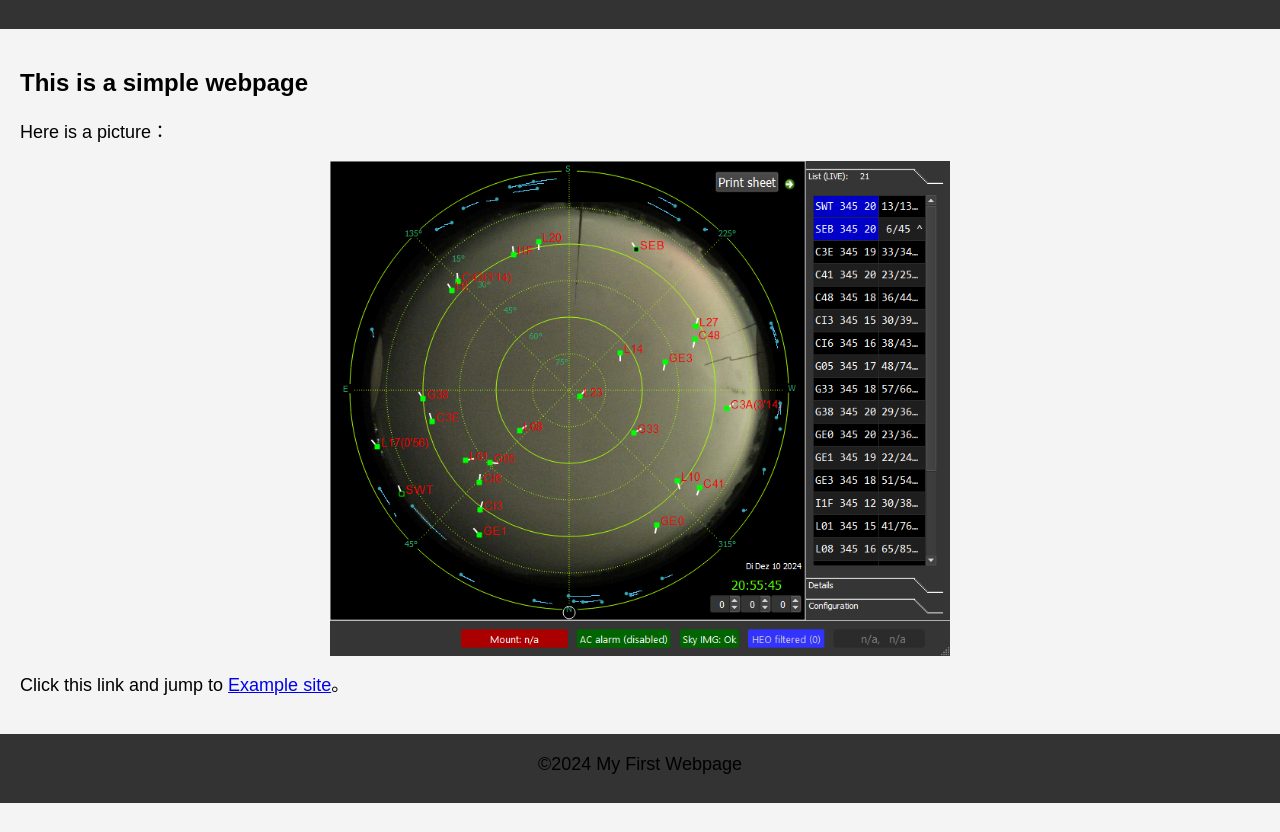
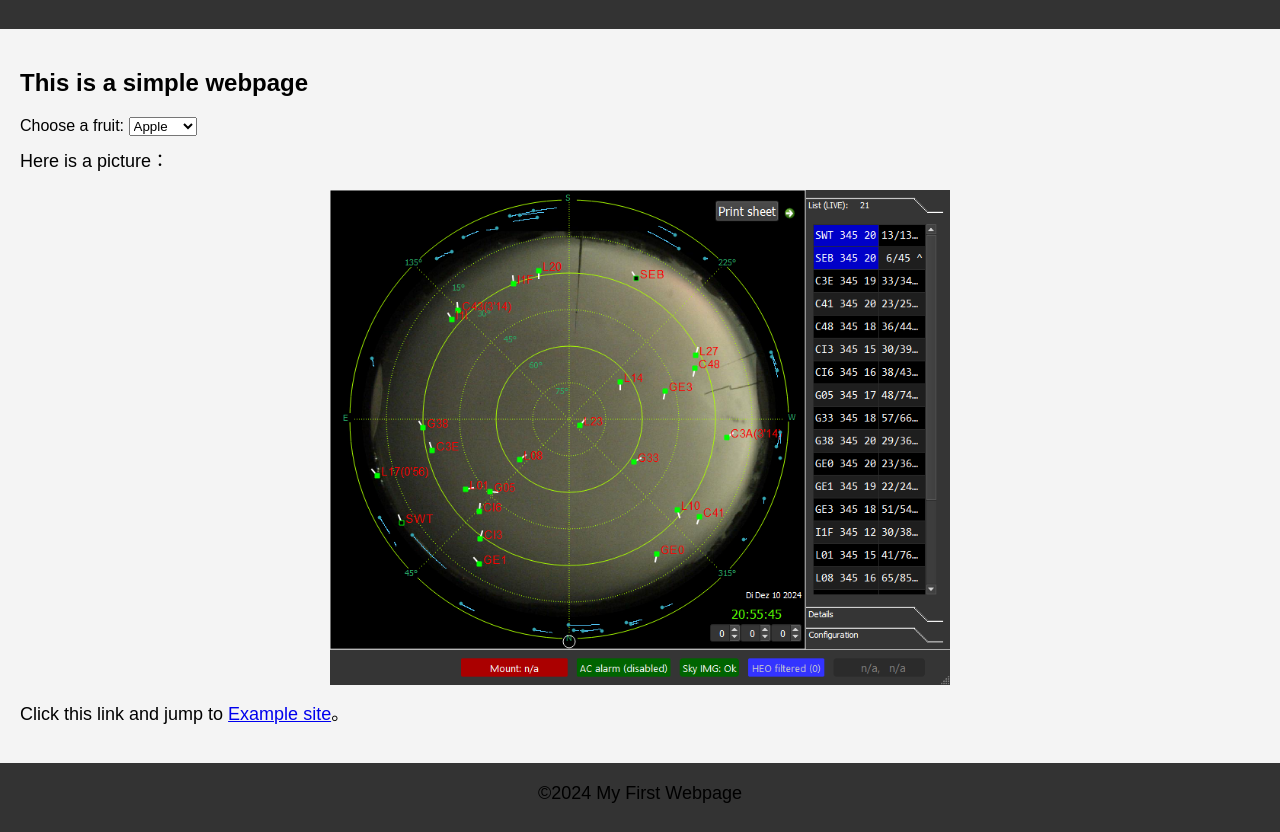
Before and after one commit to yangroot/WebPage, a plain HTML site: page index.html in a window 1280 px wide. Shown: the part 71-903 px from the top of the page. Before the commit the page ends 874 px from the top, so only its background shows below. Drawn offline with Linux system fonts and the light colour scheme.

Commit message:
Update index.html

```diff
--- a/index.html
+++ b/index.html
@@ -50,6 +50,18 @@
     </header>
     <main>
         <h2>This is a simple webpage</h2>
+
+        <form>
+            <label for="fruits">Choose a fruit:</label>
+            <select id="fruits" name="fruits">
+                <option value="apple">Apple</option>
+                <option value="banana">Banana</option>
+                <option value="cherry">Cherry</option>
+                <option value="orange">Orange</option>
+                <option value="grape">Grape</option>
+            </select>
+        </form>
+
         <p>Here is a picture：</p>
         <figure>
             <img src="Realtime_view_SkyVision.png" alt="show picture">
```
